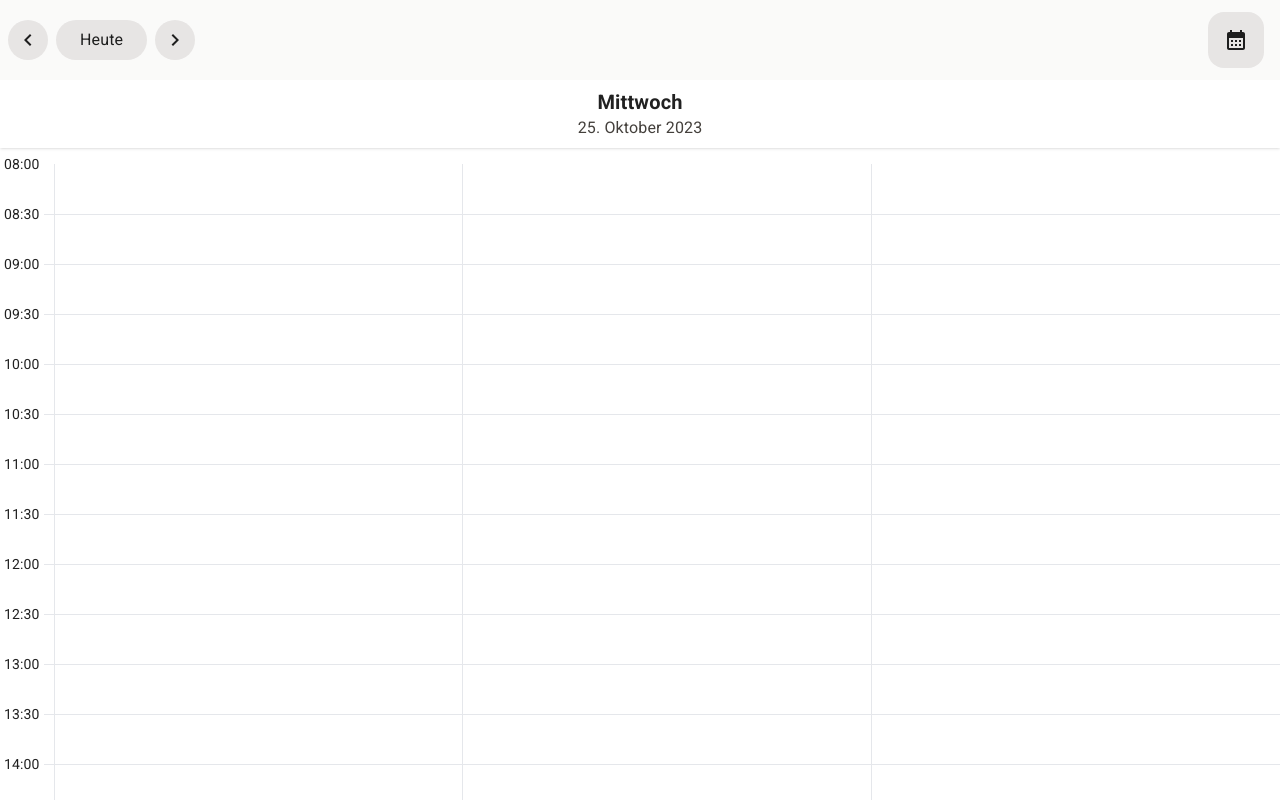
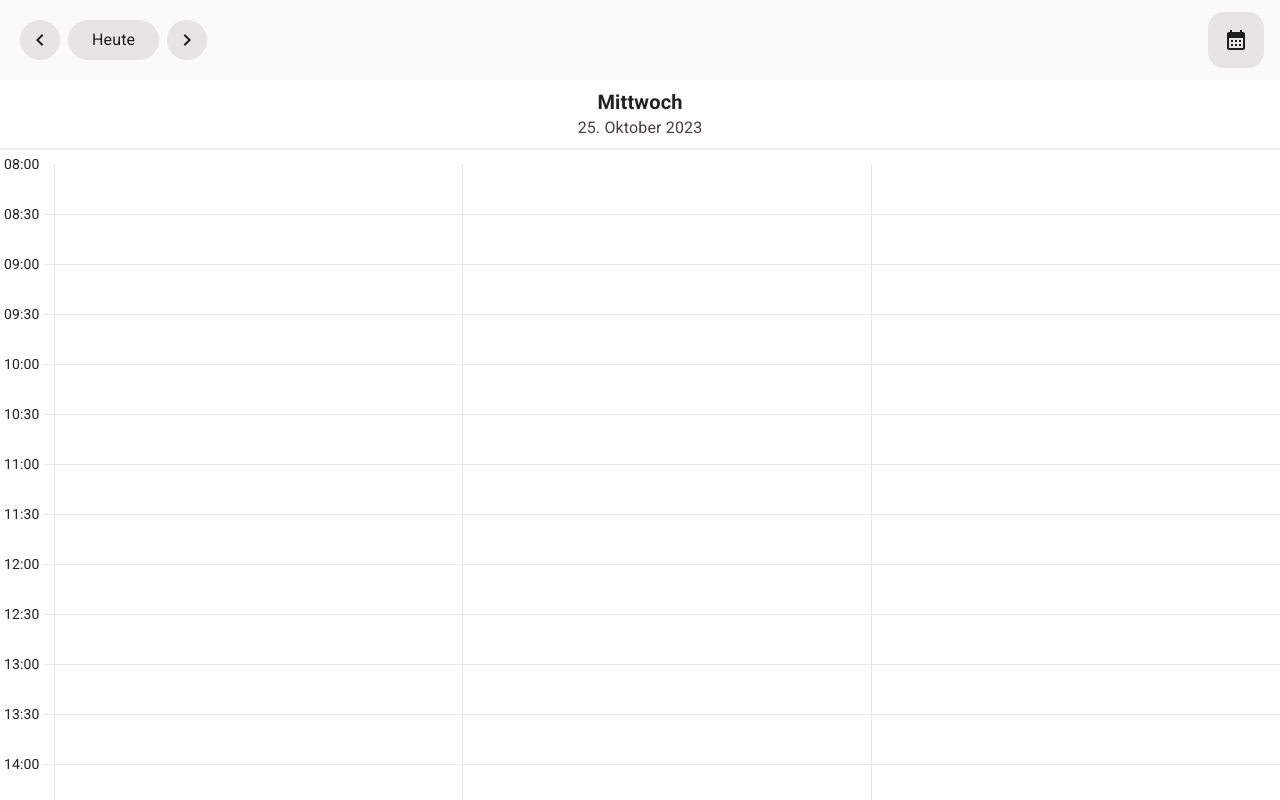
Before and after one commit to TSC-Rot-Gold-Casino-Nurnberg-e-V/rgc-ballroom-booking, a React (Vite) app: page / in a window 1280 px wide. Built offline with nearby package versions, Linux system fonts and the light colour scheme.

Commit message:
fix alignment

```diff
--- a/src/BottomAppBar.tsx
+++ b/src/BottomAppBar.tsx
@@ -20,7 +20,7 @@
 
   return (
     <div
-      className="flex h-20 items-center justify-between bg-stone-50 py-3 pl-1 pr-4"
+      className="flex h-20 items-center justify-between bg-stone-50 px-4 py-3"
       style={{
         order: isMobile ? 1 : 0,
       }}
```
